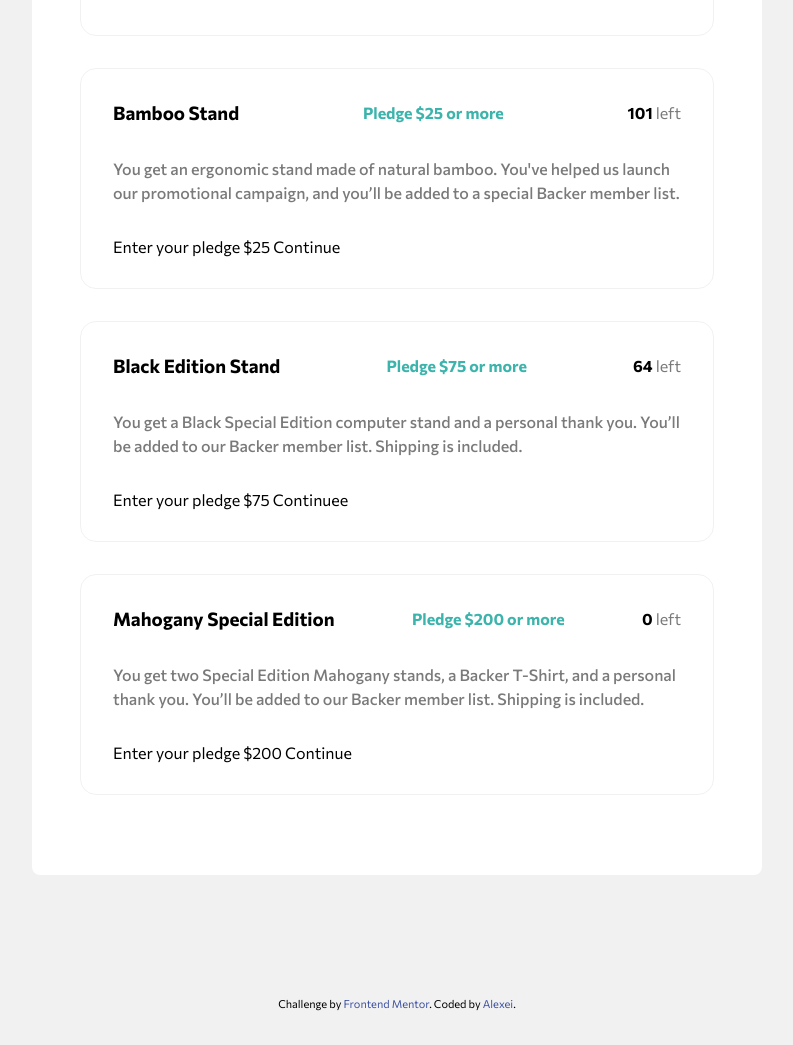
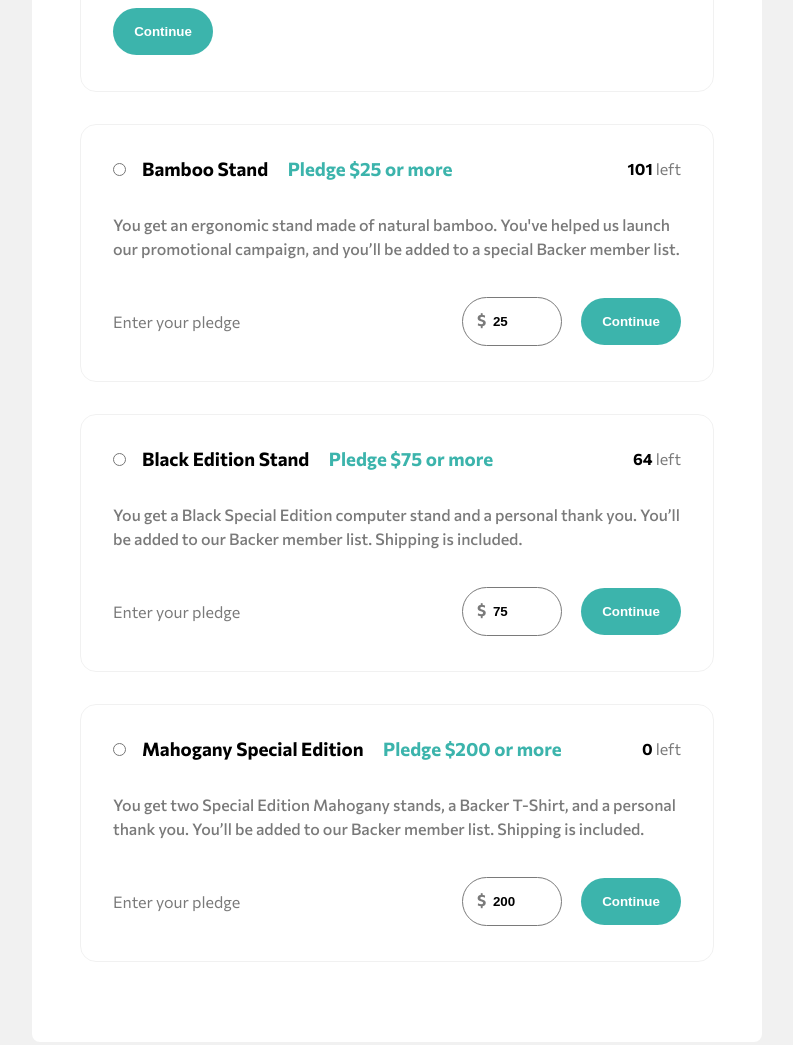
Before and after one commit to Batareika007/crowdfunding-product-page, a plain HTML site: page index.html in a window 1280 px wide. Shown: the part 2428-3473 px from the top of the page, without its empty margins (243-1036 px from the left). Drawn offline with Linux system fonts and the light colour scheme.

Commit message:
epic fail styling modal... need to restyle all section

```diff
--- a/index.html
+++ b/index.html
@@ -225,42 +225,63 @@
 
         </div>
 
-
+        <!-- modal -->
         <article class="modal block">
           <div class="modal__inner block__inner">
 
-            <div class="close"><img src="images/icon-close-modal.svg" alt="close window"></div>
+            <div id="modal-close" class="modal__close"><img src="images/icon-close-modal.svg" alt="close window"></div>
 
             <h2 class="block__inner_heading">Back this project</h2>
 
             <p class="block__inner_text text">Want to support us in bringing Mastercraft Bamboo Monitor Riser out in the
               world?</p>
+            <form action="#" class="modal__form" onsubmit="return false">
+
+
+
 
               <!-- no revard -->
               <section class="card">
                 <div class="card__inner">
                   <div class="card__top">
-                  <h3 class="card__top_heading heading">
+                    <input type="radio" name="price" id="noreward" value="norevard">
+                    <label for="noreward">
+                      <h3 class="card__top_heading heading" for="noreward">
                         Pledge with no reward
                       </h3>
+                    </label>
                   </div>
+
+
                   <p class="card__text text">
                     Choose to support us without a reward if you simply believe in our project. As a backer,
                     you will be signed up to receive product updates via email.
                   </p>
+                  <div class="modal__card">
+
+
+                    <div class="modal__card_item">
+                      <button class="modal__card_submit">Continue</button>
+                    </div>
+                  </div>
                 </div>
               </section>
 
               <!-- bamboo stand min 25$ -->
               <section class="card">
                 <div class="card__inner">
+
                   <div class="card__top">
-                  <h3 class="card__top_heading heading">
+                    <input type="radio" name="price" id="bamboo25">
+                    <label for="bamboo25">
+
+                      <h3 class="card__top_heading heading" for="bamboo25">
                         Bamboo Stand
-                  </h3>
                         <span class="card__top_price">
                           Pledge $25 or more
                         </span>
+                      </h3>
+                    </label>
                     <span class="card__top_text text">
                       <span class="heading">
                         101
@@ -268,16 +289,24 @@
                       left
                     </span>
                   </div>
+
                   <p class="card__text text">
                     You get an ergonomic stand made of natural bamboo. You've helped us launch our promotional campaign,
                     and you’ll be added to a special Backer member list.
                   </p>
-                <div class="bottom">
 
-                  Enter your pledge
-                  $25
-                  Continue
+                  <div class="modal__card">
+                    <div class="modal__card_item">
+                      <span class="modal__card_text text">Enter your pledge</span>
+                    </div>
 
+                    <div class="modal__card_item">
+                      <label class="modal__card_input heading" for="bamboostand">
+                        <input type="number" name="bamboostand" id="bamboostand" required value="25">
+                      </label>
+
+                      <button class="modal__card_submit">Continue</button>
+                    </div>
                   </div>
                 </div>
               </section>
@@ -286,12 +315,15 @@
               <section class="card">
                 <div class="card__inner">
                   <div class="card__top">
+                    <input type="radio" name="price" id="black75">
+                    <label for="black75">
                       <h3 class="card__top_heading heading">
                         Black Edition Stand
-                  </h3>
                         <span class="card__top_price">
                           Pledge $75 or more
                         </span>
+                      </h3>
+                    </label>
                     <span class="card__top_text text">
                       <span class="heading">
                         64
@@ -300,51 +332,78 @@
                     </span>
                   </div>
                   <p class="card__text text">
-                  You get a Black Special Edition computer stand and a personal thank you. You’ll be added to our Backer
+                    You get a Black Special Edition computer stand and a personal thank you. You’ll be added to our
+                    Backer
                     member list. Shipping is included.
                   </p>
-                <div class="bottom">
 
-                  Enter your pledge
-                  $75
-                  Continuee
 
+                  <div class="modal__card">
+                    <div class="modal__card_item">
+                      <span class="modal__card_text text">Enter your pledge</span>
                     </div>
+
+                    <div class="modal__card_item">
+                      <label class="modal__card_input heading" for="blackedition">
+                        <input type="number" name="blackedition" id="blackedition" required value="75">
+                      </label>
+
+                      <button class="modal__card_submit">Continue</button>
+                    </div>
+                  </div>
+
                 </div>
               </section>
 
               <!-- Mahogany min 200$ -->
               <section class="card">
                 <div class="card__inner">
+
                   <div class="card__top">
+                    <input type="radio" name="price" id="mahogany200">
+                    <label for="mahogany200">
+
                       <h3 class="card__top_heading heading">
                         Mahogany Special Edition
-                  </h3>
-                  <span class="card__top_price">
+                        <span class="card__top_price ">
                           Pledge $200 or more
                         </span>
+                      </h3>
+                    </label>
+
+
                     <span class="card__top_text text">
-                    <span class="heading">
-                      0
-                    </span>
+                      <span class="heading">0</span>
                       left
                     </span>
                   </div>
+
                   <p class="card__text text">
                     You get two Special Edition Mahogany stands, a Backer T-Shirt, and a personal thank you. You’ll be
                     added
                     to our Backer member list. Shipping is included.
                   </p>
-                <div class="bottom">
 
-                  Enter your pledge
-                  $200
-                  Continue
+                  <div class="modal__card">
+                    <div class="modal__card_item">
+                      <span class="modal__card_text text">Enter your pledge</span>
+                    </div>
 
+                    <div class="modal__card_item">
+                      <label class="modal__card_input heading" for="mahony">
+                        <input type="number" name="mahony" id="mahony" required value="200">
+                      </label>
+
+                      <button class="modal__card_submit">Continue</button>
                     </div>
+                  </div>
+
                 </div>
               </section>
 
+
+
+            </form>
 
           </div>
         </article>
--- a/scss/style.scss
+++ b/scss/style.scss
@@ -357,6 +357,96 @@ body {
 
 }
 
+.modal {
+    &__close {
+        text-align: right;
+    }
+
+    &__form {
+        label {
+            cursor: pointer;
+
+            h3:hover {
+                color: $cyanLight;
+            }
+
+        }
+
+        .card__top {
+            justify-content: flex-start;
+
+            input {
+                margin-right: 1rem;
+
+                &: {
+                    label h3 {
+                        color: $cyanLight;
+                    }
+                }
+            }
+
+            &_price {
+                margin-left: 1rem;
+            }
+
+            &_text {
+                margin-left: auto;
+            }
+        }
+    }
+
+    &__card {
+        display: flex;
+        justify-content: space-between;
+        align-items: center;
+        flex-wrap: wrap;
+        height: 56px;
+
+        &_input {
+            position: relative;
+            width: 100px;
+            margin-right: 1rem;
+
+            input {
+                border-radius: 100px;
+                width: inherit;
+                cursor: pointer;
+                border: 1px solid $textColor;
+                padding: 1rem;
+
+                color: black;
+                font-weight: 700;
+                padding-left: 30px;
+
+                &:focus {
+                    border-color: $cyanLight;
+                    outline: none;
+                    caret-color: $cyanLight;
+                }
+            }
+
+            &::before {
+                position: absolute;
+                content: '$';
+                left: 15px;
+                top: 0;
+                color: $textColor;
+            }
+
+        }
+
+
+        &_submit {
+            color: white;
+            background-color: $cyanLight;
+            width: 100px;
+            padding: 1rem 0;
+            border-radius: 56px;
+        }
+    }
+
+}
+
 .popup {
     z-index: 10;
     position: absolute;
```
Also changed, not shown: css/style.css. Lines whose indentation alone changed are shown as unchanged.
